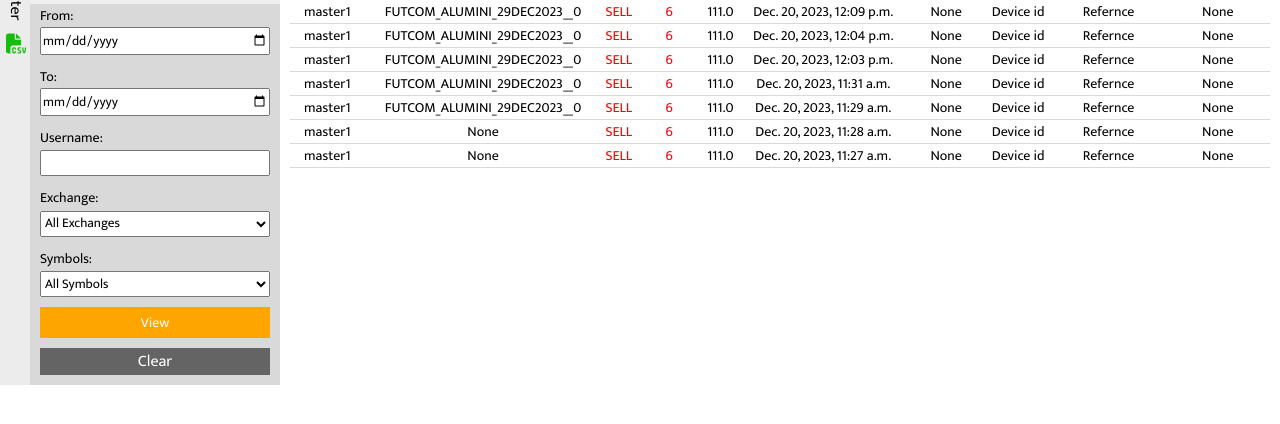
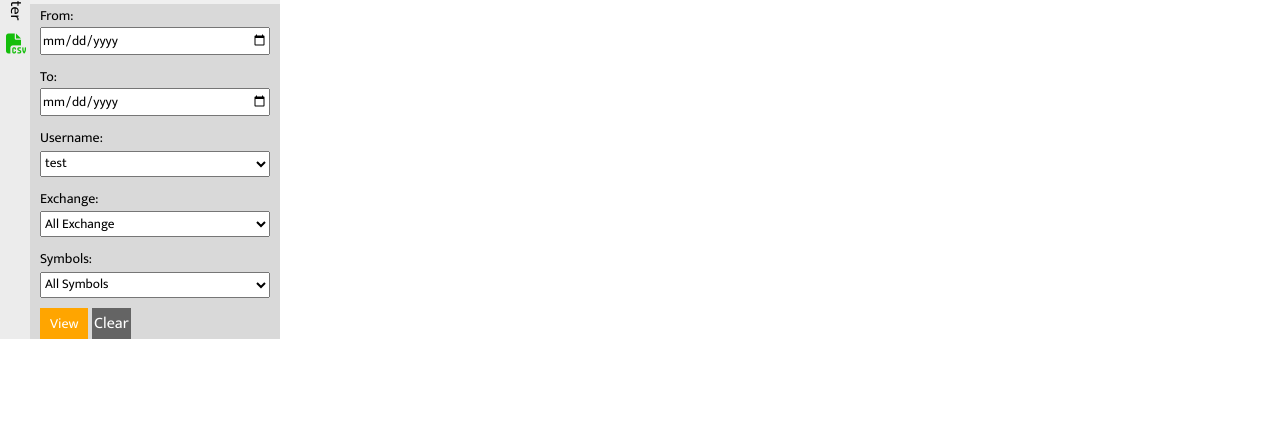
Before and after one commit to harishTrank/tradeDjango, a Django app: page /orders in a window 1280 px wide. Shown: the part 59-483 px from the top of the page. Run offline with Django 4.2, Linux system fonts and the light colour scheme; a user stored in the database is signed in; data comes from the database, SQL or seed files in the repository; some libraries are stand-ins or nearby versions.

Commit message:
update code

```diff
--- a/App/__init__.py
+++ b/App/__init__.py
@@ -0,0 +1 @@
+default_app_config = 'App.apps.AppConfigTest'
--- a/App/views.py
+++ b/App/views.py
@@ -16,6 +16,10 @@
 from django.db.models.functions import Coalesce
 from django.db.models import Sum, Avg, Case, When, F, Value, FloatField
 import requests
+import datetime
+import datetime as dt
+
+
 
 NODEIP = '52.66.205.199'
 class LoginApi(APIView):
--- a/Web/urls.py
+++ b/Web/urls.py
@@ -65,6 +65,7 @@
 
 #----------------------csv download ---------------------#
 
-    path('rejection-csv/<str:id>/', RejectionDownloadCSVView.as_view(), name='Admin:rejection-csv')
+    path('rejection-csv/<str:id>/', RejectionDownloadCSVView.as_view(), name='Admin:rejection-csv'),
+    # path('order-csv/', OrderDownloadCSVView.as_view(), name='order-csv')
 
 ]
--- a/Web/views.py
+++ b/Web/views.py
@@ -12,6 +12,7 @@
 from django.http import HttpResponse
 from datetime import datetime, timedelta
 import requests
+from django.db.models import Avg, F, Subquery, OuterRef
 NODEIP = '52.66.205.199'
 
 class LoginView(View):
@@ -789,14 +790,75 @@
         symbol = request.GET.get('symbol')
         order_list = BuyAndSellModel.objects.all()
 
-        if request.user.user_type == "SuperAdmin":
-            order_list = BuyAndSellModel.objects.exclude(buy_sell_user=user).values("id", "buy_sell_user__user_name", "quantity", "trade_type", "action", "price", "coin_name", "ex_change", "created_at", "is_pending", "identifer", "message","ip_address","order_method")
-            user = BuyAndSellModel.objects.exclude(buy_sell_user=user).values_list("buy_sell_user__user_name", flat=True)
-        return render(request, "view/order.html", {"order_list":order_list})
+        # if request.user.user_type == "SuperAdmin":
+        exchange_obj = ExchangeModel.objects.filter(user=user).values("symbol_name","exchange")
+        response = user.buy_sell_user.order_by('-coin_name').values('coin_name').distinct()
+        order_list = BuyAndSellModel.objects.filter(buy_sell_user=user).values("id", "buy_sell_user__user_name", "quantity", "trade_type", "action", "price", "coin_name", "ex_change", "created_at", "is_pending", "identifer", "message","ip_address","order_method")
+
+        if from_date:
+            if to_date:
+                to_date = datetime.strptime(to_date, '%Y-%m-%d') + timedelta(days=1)
+                order_list = order_list.filter(created_at__gte=from_date,created_at__lte=to_date)
+        if exchange:
+            order_list = order_list.filter(ex_change=exchange)
+
+        if symbol:
+            order_list = order_list.filter(coin_name=symbol)
+        order_list = order_list
+
+        if 'download_csv' in request.GET:
+            response = HttpResponse(content_type='text/csv')
+            response['Content-Disposition'] = 'attachment; filename="orders.csv"'
+
+            writer = csv.writer(response)
+            writer.writerow([
+                'Username', 'Symbol', 'Type', 'Quantity', 'Price', 'Order Time', 'Ip Address', 'Device id', 'Reference Price', 'Order Method'])
+            for order in order_list:
+                writer.writerow([
+                    order['buy_sell_user__user_name'],
+                    order["coin_name"],
+                    order["action"],
+                    order["quantity"],
+                    order["price"],
+                    order["created_at"],
+                    order["ip_address"],
+                    order["order_method"]
+                ])
+            return response
+        return render(request, "view/order.html", {"order_list":order_list,"exchange_obj":exchange_obj,"response":response})
 
 
 
-from django.db.models import Avg, F, Subquery, OuterRef
+
+# class OrderDownloadCSVView(View):
+#     def get(self, request):
+#         user = request.user
+#         order_list = BuyAndSellModel.objects.filter(buy_sell_user=user).values(
+#             "id", "buy_sell_user__user_name", "quantity", "trade_type", "action", "price", "coin_name", "ex_change",
+#             "created_at", "is_pending", "identifer", "message", "ip_address", "order_method"
+#         )
+
+#         response = HttpResponse(content_type='text/csv')
+#         response['Content-Disposition'] = 'attachment; filename="user_data.csv"'
+
+#         writer = csv.writer(response)
+#         writer.writerow([
+#             'Username', 'Symbol', 'Type', 'Quantity', 'Price', 'Order Time', 'Ip Address', 'Device id', 'Reference Price', 'Order Method'])
+#         for order in order_list:
+#             writer.writerow([
+#                 order['buy_sell_user__user_name'],
+#                 order["coin_name"],
+#                 order["action"],
+#                 order["quantity"],
+#                 order["price"],
+#                 order["created_at"],
+#                 order["ip_address"],
+#                 order["order_method"]])
+#         return response
+
+
+
+
 
 class PositionsView(View):
     def get(self, request):
@@ -822,6 +884,26 @@
         if user_name:
             results = results.filter(buy_sell_user__user_name=user_name)
 
+        if 'download_csv' in request.GET:
+            response = HttpResponse(content_type='text/csv')
+            response['Content-Disposition'] = 'attachment; filename="orders.csv"'
+
+            writer = csv.writer(response)
+            writer.writerow([
+                'Exchange', 'Symbol', 'Position', 'Quantity', 'Average Rate', 'CMP', 'Profit / Loss'])
+            for result in results:
+                writer.writerow([
+                    result['buy_sell_user__user_name'],
+                    result["coin_name"],
+                    result["action"],
+                    result["quantity"],
+                    result["price"],
+                    result["created_at"],
+                    result["ip_address"],
+                    result["order_method"]
+                ])
+            return response
+
         user_coin_names = list(set(list(user.buy_sell_user.filter(
             buy_sell_user__id__in=[request.user.id]
         ).values_list('coin_name', flat=True).distinct())))
@@ -829,7 +911,7 @@
         identifer = list(set(list(user.buy_sell_user.filter(
             buy_sell_user__id__in=[request.user.id]
         ).values_list('identifer', flat=True).distinct())))
-        print(user_coin_names)
+
         return render(request, "view/positions.html",{"response": list(results),"user_coin_names": user_coin_names, "identifer": identifer})
 
 
--- a/quickTradeBackend/settings.py
+++ b/quickTradeBackend/settings.py
@@ -41,7 +41,13 @@
     'admin_app',
     'Web',
     'rest_framework',
+    'django_apscheduler',
 ]
+
+
+APSCHEDULER_DATETIME_FORMAT = "N j, Y, f:s a"
+
+SCHEDULER_DEFAULT = True
 
 MIDDLEWARE = [
     'django.middleware.security.SecurityMiddleware',
--- a/templates/view/order.html
+++ b/templates/view/order.html
@@ -6,9 +6,9 @@
             <div style="transform: rotate(90deg);padding-left: 10px;">
                 <p id="orderFilterId">Filter</p>
             </div>
-            <span>
-                <a href=""><i class="fa-solid fa-file-csv"></i></a>
-            </span>
+            <a href="{% url 'Admin:orders' %}?from_date={{ from_date }}&to_date={{ to_date }}&exchange={{ exchange }}&symbol={{ symbol }}&download_csv=true" class="download-csv-link">
+                <i class="fa-solid fa-file-csv"></i>
+            </a>
         </div>
         <div class="trades-side">
 
@@ -22,43 +22,54 @@
                     </div>
                 </div>
             </div>
+            <form method="get">
+                {% csrf_token %}
                 <div class="trade-btm">
                     <div>
                         <label for="">From:</label>
-                    <input type="date">
+                        <input name="from_date" type="date">
                     </div>
                     <div>
                         <label for="">To:</label>
-                    <input type="date">
+                        <input name="to_date" type="date">
                     </div>
                     <div>
                         <label for="">Username:</label>
-                    <input type="text">
+                        <select name="" id="">
+                            <option value="{{request.user.user_name}}">{{request.user.user_name}}</option>
+                        </select>
                     </div>
                     <div>
                         <label for="">Exchange:</label>
-                    <select name="" id="">
-                        <option value="">All Exchanges</option>
-                        <option value="">All Exchanges</option>
-                        <option value="">All Exchanges</option>
-                        <option value="">All Exchanges</option>
+                        <select name="exchange" id="" class="form_control">
+                          <option value="">All Exchange</option>
+                          {% for symbol in exchange_obj %}
+                            {% if symbol.symbol_name == "NSE" and symbol.exchange %}
+                              <option value="NSE">NSE</option>
+                            {% elif symbol.symbol_name == "MCX" and symbol.exchange %}
+                              <option value="MCX">MCX</option>
+                            {% elif symbol.symbol_name == "MINI" and symbol.exchange %}
+                              <option value="MINI">MINI</option>
+                            {% endif %}
+                        {% endfor %}
                         </select>
                     </div>
                     <div>
                         <label for="">Symbols:</label>
-                    <select name="" id="">
+                        <select name="symbol" id="" class="form_control">
                             <option value="">All Symbols</option>
-                        <option value="">All Symbols</option>
-                        <option value="">All Symbols</option>
-                        <option value="">All Symbols</option>
+                            {% for i in response %}
+                              <option value="{{i.coin_name}}">{{i.coin_name}}</option>
+                            {% endfor %}
                           </select>
                     </div>
                     <div>
                         <label for=""></label>
-                    <input type="submit" value="View" class="form-btn">
-                    <input type="submit" value="Clear" class="cancel-btn">
+                        <button type="submit" value="View" class="form-btn">View</button>
+                        <a style="color:#fff ! important; padding:2px" href="{% url 'Admin:orders' %}" value="Clear" class="cancel-btn">Clear</a>
                     </div>
                 </div>
+            </form>
         </div>
         <div class="trades-body user-table">
             <table style="width: 100%;">
--- a/templates/view/positions.html
+++ b/templates/view/positions.html
@@ -7,7 +7,7 @@
                 <p id="positionFilterId">Filter</p>
             </div>
             <span>
-                <a href=""><i class="fa-solid fa-file-csv"></i></a>
+                <a href="{% url 'Admin:positions' %}"><i class="fa-solid fa-file-csv"></i></a>
             </span>
         </div>
         <div class="trades-side">
@@ -26,7 +26,9 @@
             <div class="trade-btm">
                 <div>
                     <label for="">Username:</label>
-                    <input name="user_name" type="text">
+                    <select name="user_name" id="">
+                        <option value="{{request.user.user_name}}">{{request.user.user_name}}</option>
+                    </select>
                 </div>
                 <div>
                     <label for="">Exchange:</label>
```
Also changed, not shown: App/apps.py (+12 -1 lines), App/scheduler.py (added, +8 -0 lines). Lines whose indentation alone changed are shown as unchanged.
